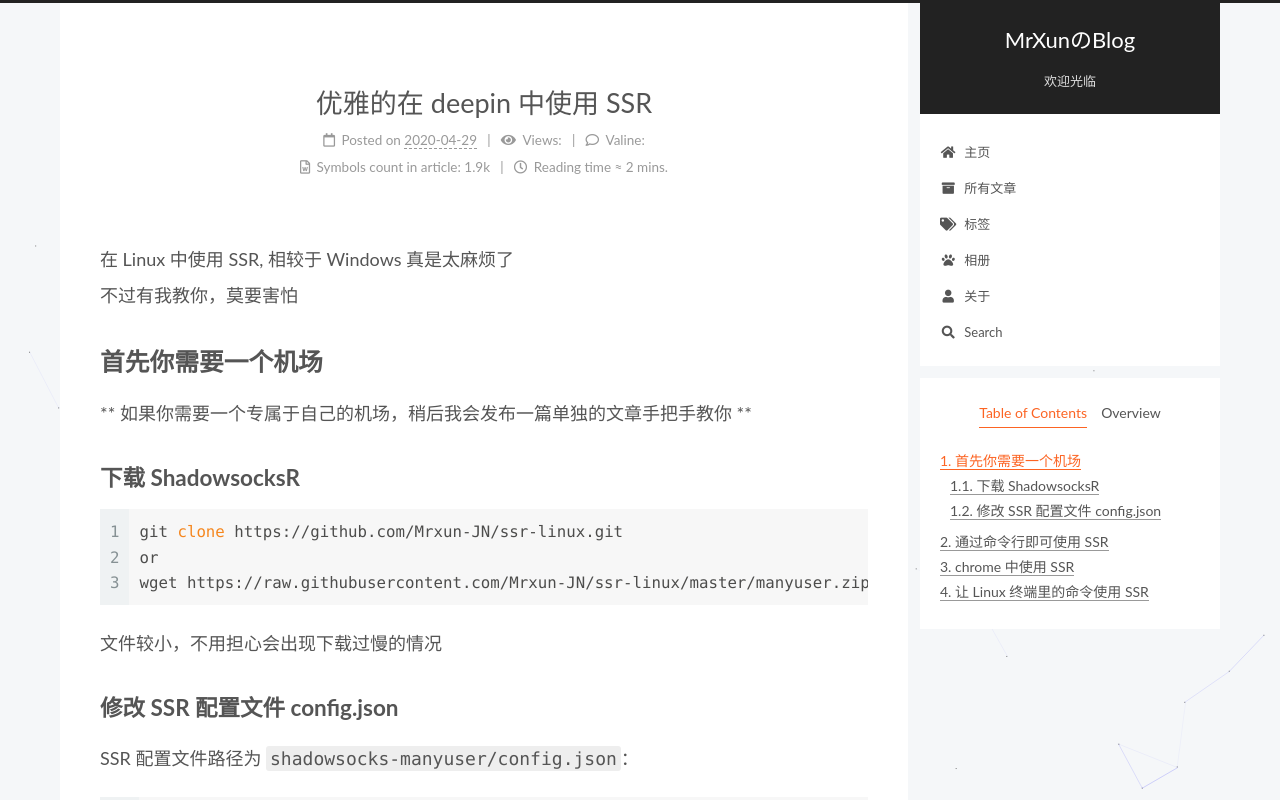
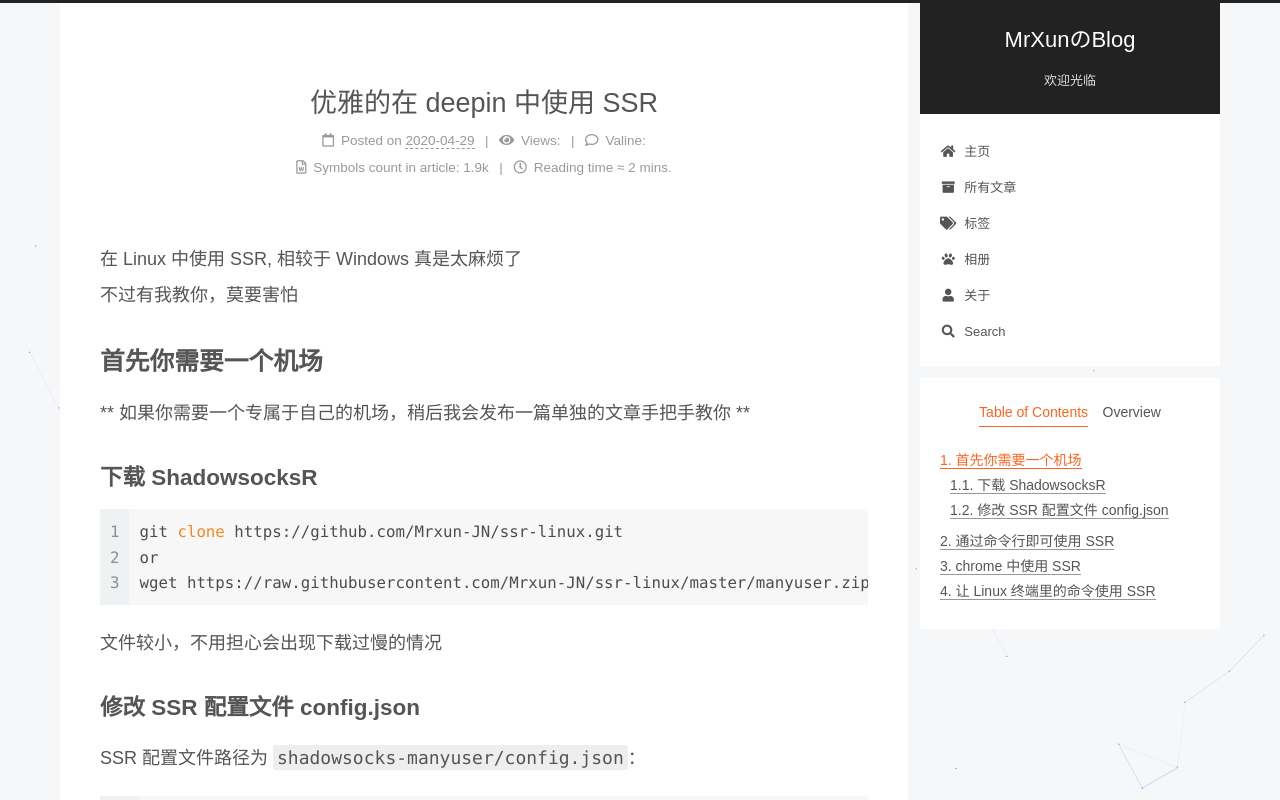
Before and after one commit to Mrxun-JN/mrxunBlog, a plain HTML site: page 2020/04/29/use_ssr_in_linux/index.html in a window 1280 px wide. Shown: the top 800 px of the page. Drawn offline with nearby package versions, Linux system fonts and the light colour scheme.

Commit message:
Site updated: 2020-04-30 20:47:36

```diff
--- a/2020/04/29/use_ssr_in_linux/index.html
+++ b/2020/04/29/use_ssr_in_linux/index.html
@@ -30,9 +30,9 @@
 <meta property="article:published_time" content="2020-04-29T02:00:00.000Z">
 <meta property="article:modified_time" content="2020-04-29T02:04:50.057Z">
 <meta property="article:author" content="Mr.Xun">
-<meta property="article:tag" content="技术饭">
 <meta property="article:tag" content="ssr">
 <meta property="article:tag" content="酸酸乳">
+<meta property="article:tag" content="技术饭">
 <meta name="twitter:card" content="summary">
 
 <link rel="canonical" href="https://mrxun.in/2020/04/29/use_ssr_in_linux/">
@@ -327,9 +327,9 @@
 
       <footer class="post-footer">
           <div class="post-tags">
-              <a href="/tags/%E6%8A%80%E6%9C%AF%E9%A5%AD/" rel="tag"># 技术饭</a>
               <a href="/tags/ssr/" rel="tag"># ssr</a>
               <a href="/tags/%E9%85%B8%E9%85%B8%E4%B9%B3/" rel="tag"># 酸酸乳</a>
+              <a href="/tags/%E6%8A%80%E6%9C%AF%E9%A5%AD/" rel="tag"># 技术饭</a>
           </div>
 
 
--- a/atom.xml
+++ b/atom.xml
@@ -54,11 +54,11 @@
 
 
 
-      <category term="技术饭" scheme="https://mrxun.in/tags/%E6%8A%80%E6%9C%AF%E9%A5%AD/"/>
-
       <category term="ssr" scheme="https://mrxun.in/tags/ssr/"/>
 
       <category term="酸酸乳" scheme="https://mrxun.in/tags/%E9%85%B8%E9%85%B8%E4%B9%B3/"/>
+
+      <category term="技术饭" scheme="https://mrxun.in/tags/%E6%8A%80%E6%9C%AF%E9%A5%AD/"/>
 
   </entry>
 
--- a/css/main.css
+++ b/css/main.css
@@ -177,7 +177,7 @@ body {
 body {
   background: var(--body-bg-color);
   color: var(--text-color);
-  font-family: 'Lato', "PingFang SC", "Microsoft YaHei", sans-serif;
+  font-family: "PingFang SC", "Microsoft YaHei", sans-serif;
   font-size: 1em;
   line-height: 2;
 }
@@ -193,7 +193,7 @@ h3,
 h4,
 h5,
 h6 {
-  font-family: 'Lato', "PingFang SC", "Microsoft YaHei", sans-serif;
+  font-family: "PingFang SC", "Microsoft YaHei", sans-serif;
   font-weight: bold;
   line-height: 1.5;
   margin: 20px 0 15px;
@@ -1008,7 +1008,7 @@ pre .javascript .function {
   color: var(--brand-hover-color);
 }
 .site-title {
-  font-family: 'Lato', "PingFang SC", "Microsoft YaHei", sans-serif;
+  font-family: "PingFang SC", "Microsoft YaHei", sans-serif;
   font-size: 1.375em;
   font-weight: normal;
   margin: 0;
@@ -1186,7 +1186,7 @@ pre .javascript .function {
 }
 .links-of-author a::before,
 .links-of-author span.exturl::before {
-  background: #148eac;
+  background: #62ffff;
   border-radius: 50%;
   content: ' ';
   display: inline-block;
@@ -1512,7 +1512,7 @@ pre .javascript .function {
   opacity: 0.8;
 }
 .post-body {
-  font-family: 'Lato', "PingFang SC", "Microsoft YaHei", sans-serif;
+  font-family: "PingFang SC", "Microsoft YaHei", sans-serif;
   overflow-wrap: break-word;
   word-wrap: break-word;
 }
@@ -1810,7 +1810,7 @@ pre .javascript .function {
 }
 .posts-expand .post-meta {
   color: #999;
-  font-family: 'Lato', "PingFang SC", "Microsoft YaHei", sans-serif;
+  font-family: "PingFang SC", "Microsoft YaHei", sans-serif;
   font-size: 0.75em;
   margin: 3px 0 60px 0;
   text-align: center;
```
